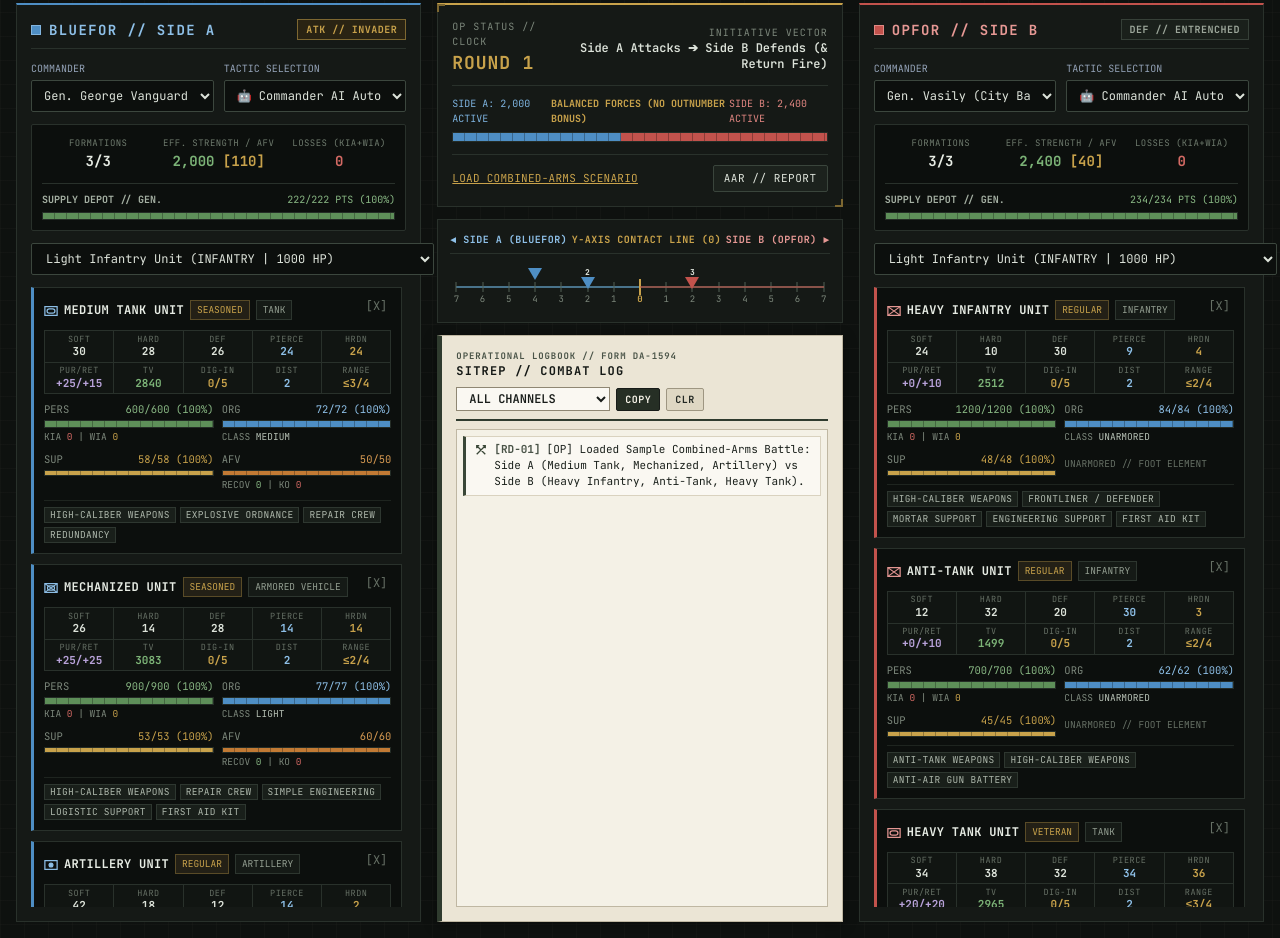
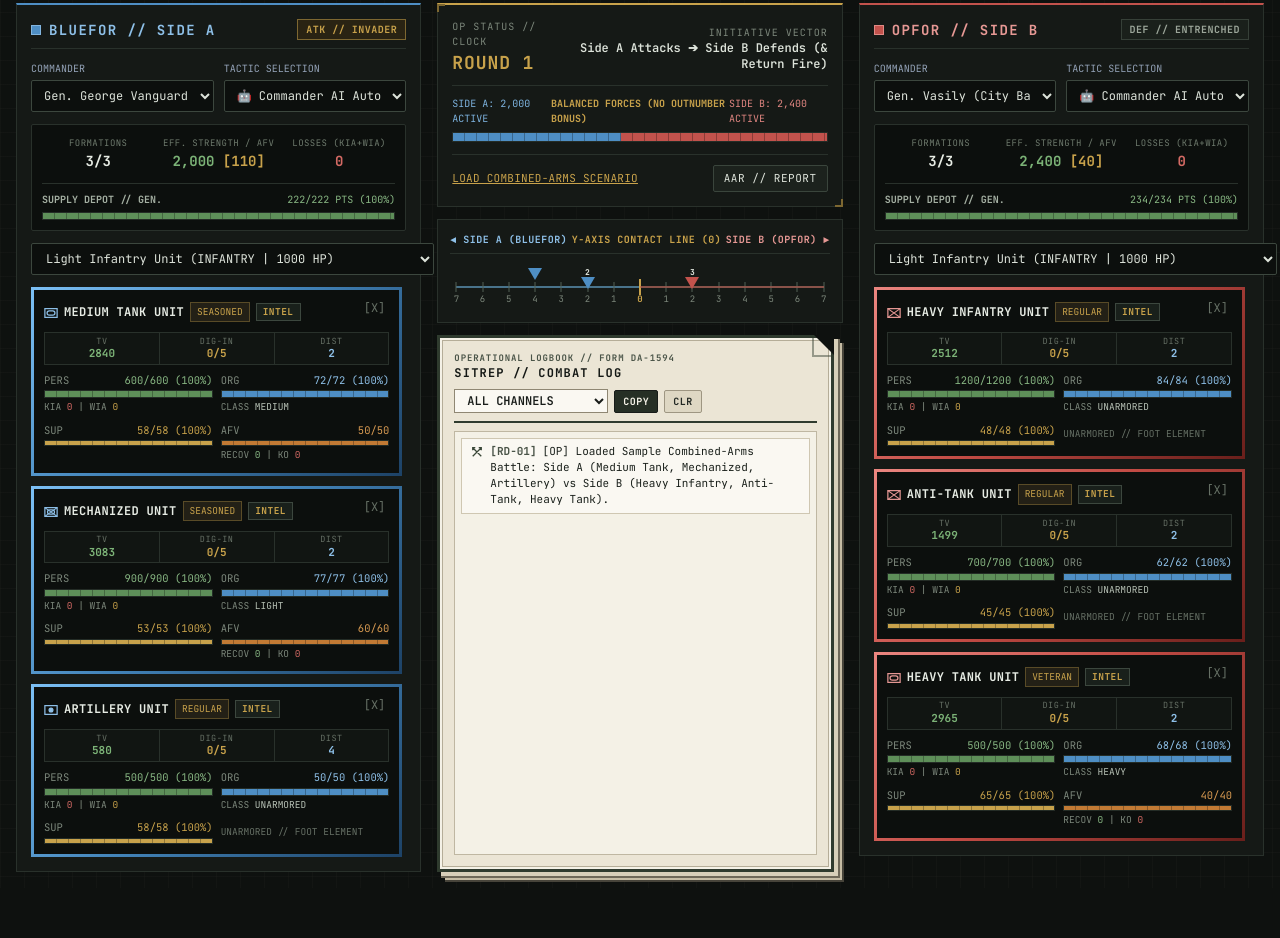
Before and after one commit to FaqihMFaiz/iron-division-engine, a plain HTML site: page index.html in a window 1280 px wide. Shown: the part 324-1262 px from the top of the page. After the commit the page ends 1212 px from the top, so only its background shows below. Drawn offline with nearby package versions, Linux system fonts and the light colour scheme.

Commit message:
UI update for the battle screen, replacing unit stats boxes with tooltip

```diff
--- a/css/styles.css
+++ b/css/styles.css
@@ -253,23 +253,85 @@ body.mil-ui ::selection {
 }
 
 .unit-dossier {
-  background-color: var(--bg-inset);
-  border: 1px solid var(--border-grid);
-  border-left-width: 3px;
+  position: relative;
+  border: 3px solid transparent;
+  background:
+    linear-gradient(var(--bg-inset), var(--bg-inset)) padding-box,
+    linear-gradient(135deg, #4b574d, #262e28) border-box;
 }
 
 .unit-dossier-a {
-  border-left-color: var(--bluefor);
+  background:
+    linear-gradient(var(--bg-inset), var(--bg-inset)) padding-box,
+    linear-gradient(135deg, #7cc0f5 0%, #4283b8 48%, #1d4266 100%) border-box;
 }
 
 .unit-dossier-b {
-  border-left-color: var(--opfor);
+  background:
+    linear-gradient(var(--bg-inset), var(--bg-inset)) padding-box,
+    linear-gradient(135deg, #eb8680 0%, #c24b44 48%, #691f1b 100%) border-box;
 }
 
 .unit-dossier-defeated {
-  border-color: #4f2624;
-  border-left-color: #7c2d2a;
+  background:
+    linear-gradient(var(--bg-inset), var(--bg-inset)) padding-box,
+    linear-gradient(135deg, #7d3633 0%, #3d1816 100%) border-box;
   opacity: 0.62;
+}
+
+.unit-stat-grid-3 {
+  display: grid;
+  grid-template-columns: repeat(3, minmax(0, 1fr));
+  gap: 1px;
+  background-color: var(--border-grid);
+  border: 1px solid var(--border-grid);
+  font-family: 'JetBrains Mono', monospace;
+}
+
+.unit-tooltip-trigger {
+  position: relative;
+  display: inline-flex;
+  align-items: center;
+  gap: 4px;
+  font-family: 'JetBrains Mono', monospace;
+  font-size: 9.5px;
+  font-weight: 700;
+  text-transform: uppercase;
+  letter-spacing: 0.05em;
+  padding: 1px 6px;
+  background-color: #19201b;
+  border: 1px solid #3c473e;
+  color: #c8a24b;
+  cursor: help;
+}
+
+.unit-tooltip-trigger:hover,
+.unit-tooltip-trigger:focus {
+  background-color: #242d26;
+  border-color: #c8a24b;
+  outline: none;
+}
+
+.unit-dossier-tooltip {
+  position: absolute;
+  top: calc(100% + 6px);
+  left: 0;
+  right: 0;
+  z-index: 45;
+  background-color: #121613;
+  border: 2px solid #c8a24b;
+  box-shadow: 0 10px 24px rgba(0, 0, 0, 0.85);
+  padding: 8px;
+  opacity: 0;
+  visibility: hidden;
+  pointer-events: none;
+  transition: opacity 0.14s ease;
+}
+
+.unit-dossier-header:hover .unit-dossier-tooltip,
+.unit-dossier-header:focus-within .unit-dossier-tooltip {
+  opacity: 1;
+  visibility: visible;
 }
 
 .unit-stat-grid {
@@ -761,11 +823,33 @@ body.mil-ui ::selection {
    -------------------------------------------------------------------------- */
 
 .paper-sitrep-panel {
+  position: relative;
   background-color: #ebe5d5 !important;
   color: #181c19 !important;
-  border: 1px solid #bfb7a2 !important;
-  border-left: 5px solid #2f3b2e !important;
-  box-shadow: 0 3px 12px rgba(0, 0, 0, 0.4) !important;
+  border: 3px solid #2f3b2e !important;
+  box-shadow:
+    inset 0 0 0 2px #f4f1e6,
+    inset 0 0 0 3px #b5ad98,
+    4px 4px 0 0 #d7cfb9,
+    5px 5px 0 1px #6e6858,
+    8px 8px 0 0 #c5bca4,
+    9px 9px 0 1px #47443a !important;
+  margin-right: 9px;
+  margin-bottom: 9px;
+}
+
+.paper-sitrep-panel::after {
+  content: "";
+  position: absolute;
+  top: -3px;
+  right: -3px;
+  width: 0;
+  height: 0;
+  border-style: solid;
+  border-width: 0 20px 20px 0;
+  border-color: transparent #0e110f transparent transparent;
+  box-shadow: -2px 2px 0 rgba(47, 59, 46, 0.45);
+  pointer-events: none;
 }
 
 .paper-sitrep-header {
@@ -841,10 +925,7 @@ body.mil-ui ::selection {
 .paper-sitrep-row {
   background-color: #faf8f2;
   color: #1a201b;
-  border-top: 1px solid #d9d2bf;
-  border-right: 1px solid #d9d2bf;
-  border-bottom: 1px solid #d9d2bf;
-  border-left-width: 3px;
+  border: 1px solid #cfc7b2;
   font-family: 'JetBrains Mono', monospace;
   font-size: 11px;
   line-height: 1.45;
@@ -852,30 +933,30 @@ body.mil-ui ::selection {
 }
 
 .paper-sitrep-rolls {
-  border-left-color: #3a4738;
+  border-color: #cfc7b2;
   background-color: #faf8f2;
 }
 
 .paper-sitrep-damage {
-  border-left-color: #8b2e2a;
+  border-color: #cfa6a3;
   background-color: #f7ecea;
   color: #2b1413;
 }
 
 .paper-sitrep-armor {
-  border-left-color: #8a621c;
+  border-color: #cfb982;
   background-color: #f6f0df;
   color: #261d0d;
 }
 
 .paper-sitrep-support {
-  border-left-color: #234563;
+  border-color: #a6bdd1;
   background-color: #eaf0f5;
   color: #132230;
 }
 
 .paper-sitrep-error {
-  border-left-color: #b91c1c;
+  border-color: #dc2626;
   background-color: #fee2e2;
   color: #7f1d1d;
   font-weight: 700;
--- a/js/ui-render.js
+++ b/js/ui-render.js
@@ -405,27 +405,50 @@ window.IronDivision = window.IronDivision || {};
 
       return `
         <div class="unit-dossier ${u.defeated ? 'unit-dossier-defeated' : (side === 'A' ? 'unit-dossier-a' : 'unit-dossier-b')} p-2.5 space-y-2">
-          <div class="flex items-start justify-between gap-2">
+          <div class="unit-dossier-header relative flex items-start justify-between gap-2">
             <div class="flex items-center gap-1.5 flex-wrap min-w-0">
               <span class="${side === 'A' ? 'text-[#8ec0e8]' : 'text-[#e69894]'} shrink-0" title="${escapeHtml(u.category.toUpperCase())} NATO Symbol">${ID.Icons ? ID.Icons.get(u.category) : ''}</span>
               <span class="font-bold font-mono text-xs text-[#e7ece4] uppercase tracking-wide truncate">${escapeHtml(u.name)}</span>
               <span class="text-[9.5px] font-mono uppercase px-1.5 py-0.5 bg-[#232016] text-[#c8a24b] border border-[#594b27]">${escapeHtml(u.experience)}</span>
-              <span class="text-[9.5px] font-mono uppercase px-1.5 py-0.5 bg-[#151a16] text-[#939e91] border border-[#2d362f]">${escapeHtml(u.category.replace('_', ' '))}</span>
+              <span class="unit-tooltip-trigger" tabindex="0">INTEL</span>
             </div>
             <button type="button" onclick="removeUnitFromSide('${side}', '${u.instanceId}')" class="text-[#667065] hover:text-[#d46a64] font-mono text-xs px-1 shrink-0" title="Remove unit">[X]</button>
-          </div>
-
-          <div class="unit-stat-grid">
-            <div class="unit-stat-cell" title="Soft Attack"><span class="unit-stat-label">Soft</span><span class="unit-stat-val">${u.softAttack}</span></div>
-            <div class="unit-stat-cell" title="Hard Attack"><span class="unit-stat-label">Hard</span><span class="unit-stat-val">${u.hardAttack}</span></div>
-            <div class="unit-stat-cell" title="Defense"><span class="unit-stat-label">Def</span><span class="unit-stat-val">${u.defense}</span></div>
-            <div class="unit-stat-cell" title="Armor Piercing"><span class="unit-stat-label">Pierce</span><span class="unit-stat-val text-[#8ec0e8]">${u.piercing}</span></div>
-            <div class="unit-stat-cell" title="Armor Hardness"><span class="unit-stat-label">Hrdn</span><span class="unit-stat-val text-[#c8a24b]">${u.hardness}</span></div>
-            <div class="unit-stat-cell" title="Pursuit / Retreat Modifier"><span class="unit-stat-label">Pur/Ret</span><span class="unit-stat-val text-[#b8a2d9]">${purBonus >= 0 ? '+' : ''}${purBonus}/${retBonus >= 0 ? '+' : ''}${retBonus}</span></div>
+
+            <!-- Hover Tooltip: Full Combat Stats & Doctrine Traits -->
+            <div class="unit-dossier-tooltip space-y-2">
+              <div class="flex items-center justify-between border-b border-[#2b342c] pb-1 font-mono text-[9.5px] uppercase">
+                <span class="text-[#c8a24b] font-bold">UNIT DOSSIER // ${escapeHtml(u.category.replace('_', ' '))}</span>
+                <span class="text-[#939e91]">${escapeHtml(u.armorTier.toUpperCase())}</span>
+              </div>
+              <div class="unit-stat-grid">
+                <div class="unit-stat-cell"><span class="unit-stat-label">Soft</span><span class="unit-stat-val">${u.softAttack}</span></div>
+                <div class="unit-stat-cell"><span class="unit-stat-label">Hard</span><span class="unit-stat-val">${u.hardAttack}</span></div>
+                <div class="unit-stat-cell"><span class="unit-stat-label">Def</span><span class="unit-stat-val">${u.defense}</span></div>
+                <div class="unit-stat-cell"><span class="unit-stat-label">Pierce</span><span class="unit-stat-val text-[#8ec0e8]">${u.piercing}</span></div>
+                <div class="unit-stat-cell"><span class="unit-stat-label">Hrdn</span><span class="unit-stat-val text-[#c8a24b]">${u.hardness}</span></div>
+              </div>
+              <div class="grid grid-cols-2 gap-1 font-mono text-[10px]">
+                <div class="px-2 py-1 bg-[#181d19] border border-[#29312b] flex justify-between">
+                  <span class="text-[#7c877b]">PUR/RET</span>
+                  <span class="text-[#b8a2d9] font-bold">${purBonus >= 0 ? '+' : ''}${purBonus}/${retBonus >= 0 ? '+' : ''}${retBonus}</span>
+                </div>
+                <div class="px-2 py-1 bg-[#181d19] border border-[#29312b] flex justify-between">
+                  <span class="text-[#7c877b]">RANGE</span>
+                  <span class="${inRangeNow ? 'text-[#7cb377]' : 'text-[#c8a24b]'} font-bold">≤${unitRange}${closestEnemyDist !== null ? `/${closestEnemyDist}` : ''}</span>
+                </div>
+              </div>
+              <div>
+                <div class="font-mono text-[9px] uppercase text-[#7c877b] mb-1">TRAITS &amp; SUPPORT</div>
+                <div class="flex flex-wrap gap-1">${traitBadges || '<span class="text-[10px] font-mono text-[#667065]">NONE</span>'}</div>
+              </div>
+            </div>
+          </div>
+
+          <!-- Compact On-Card Telemetry (TV, Dig-In, Distance only) -->
+          <div class="unit-stat-grid-3">
             <div class="unit-stat-cell" title="Target Value"><span class="unit-stat-label">TV</span><span class="unit-stat-val text-[#7cb377]">${tv}</span></div>
             <div class="unit-stat-cell" title="Entrenchment Level / Max Cap"><span class="unit-stat-label">Dig-In</span><span class="unit-stat-val text-[#c8a24b]">${u.entrenchmentLevel || 0}/${entrenchCap}</span></div>
-            <div class="unit-stat-cell" title="Y-Axis Coordinate: ${side === 'A' ? '+' : '-'}${unitPos}"><span class="unit-stat-label">Dist</span><span class="unit-stat-val text-[#8ec0e8]">${unitPos}</span></div>
-            <div class="unit-stat-cell" title="Max Engagement Range: ≤${unitRange} Total Distance${closestEnemyDist !== null ? ` (Closest Enemy: ${closestEnemyDist})` : ''}"><span class="unit-stat-label">Range</span><span class="unit-stat-val ${inRangeNow ? 'text-[#7cb377]' : 'text-[#c8a24b]'}">≤${unitRange}${closestEnemyDist !== null ? `/${closestEnemyDist}` : ''}</span></div>
+            <div class="unit-stat-cell" title="Y-Axis Coordinate: ${side === 'A' ? 'A-' : 'B-'}${unitPos}"><span class="unit-stat-label">Dist</span><span class="unit-stat-val text-[#8ec0e8]">${unitPos}</span></div>
           </div>
 
           ${u.defeated ? `<div class="text-[10px] font-mono uppercase text-[#e69894] bg-[#2b1514] border border-[#6e3532] px-2 py-1">STATUS: OUT OF ACTION // ${escapeHtml(u.defeatReason)}</div>` : ''}
@@ -479,10 +502,6 @@ window.IronDivision = window.IronDivision || {};
               <div class="text-[9.5px] text-[#7c877b] mt-0.5">RECOV <span class="text-[#89b884]">${u.recoverableArmor}</span> | KO <span class="text-[#d46a64]">${u.unrecoverableArmor}</span></div>
             </div>
             ` : `<div class="text-[9.5px] font-mono uppercase text-[#667065] flex items-center">UNARMORED // FOOT ELEMENT</div>`}
-          </div>
-
-          <div class="flex flex-wrap gap-1 pt-1.5 border-t border-[#1e241f]">
-            ${traitBadges}
           </div>
         </div>
       `;
```
